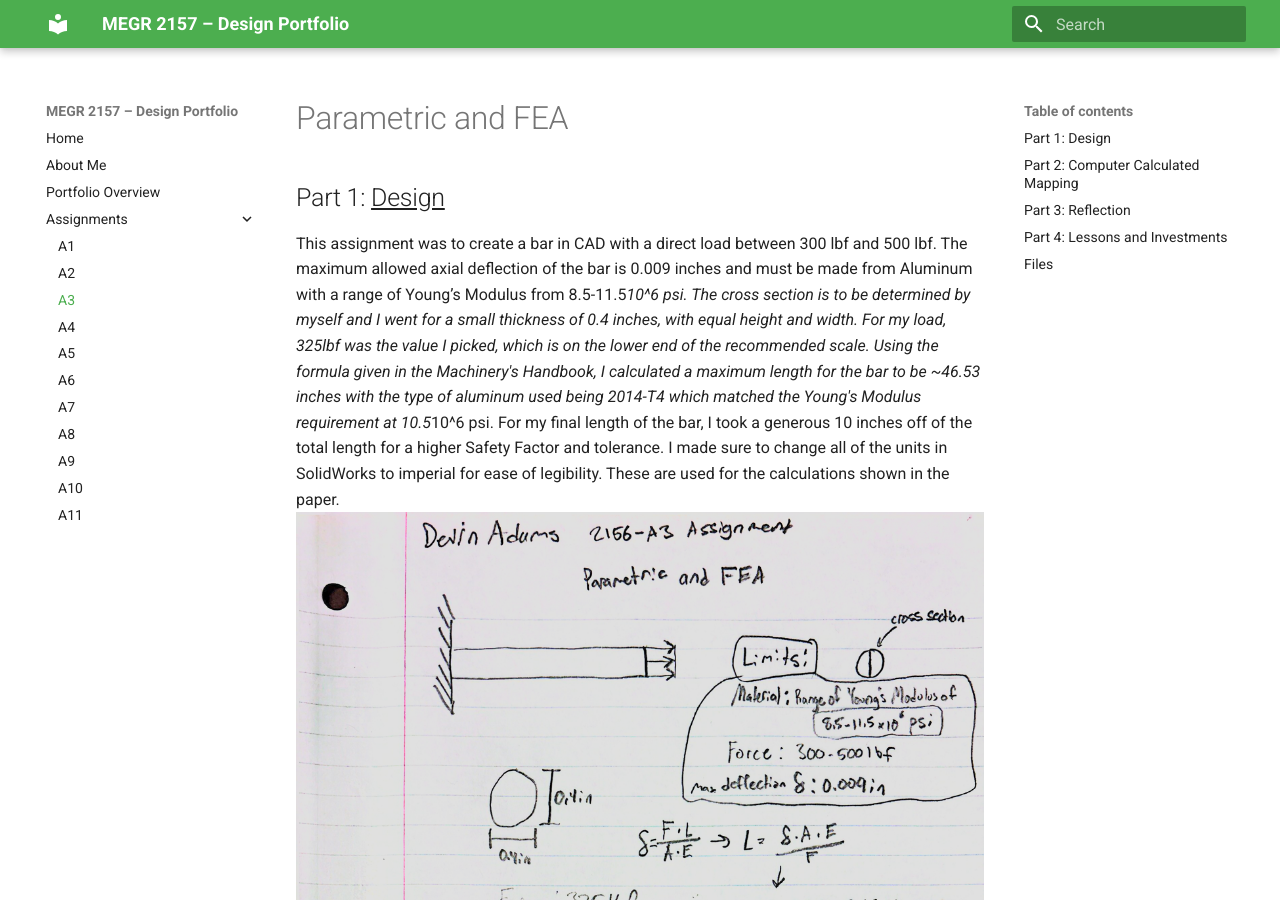
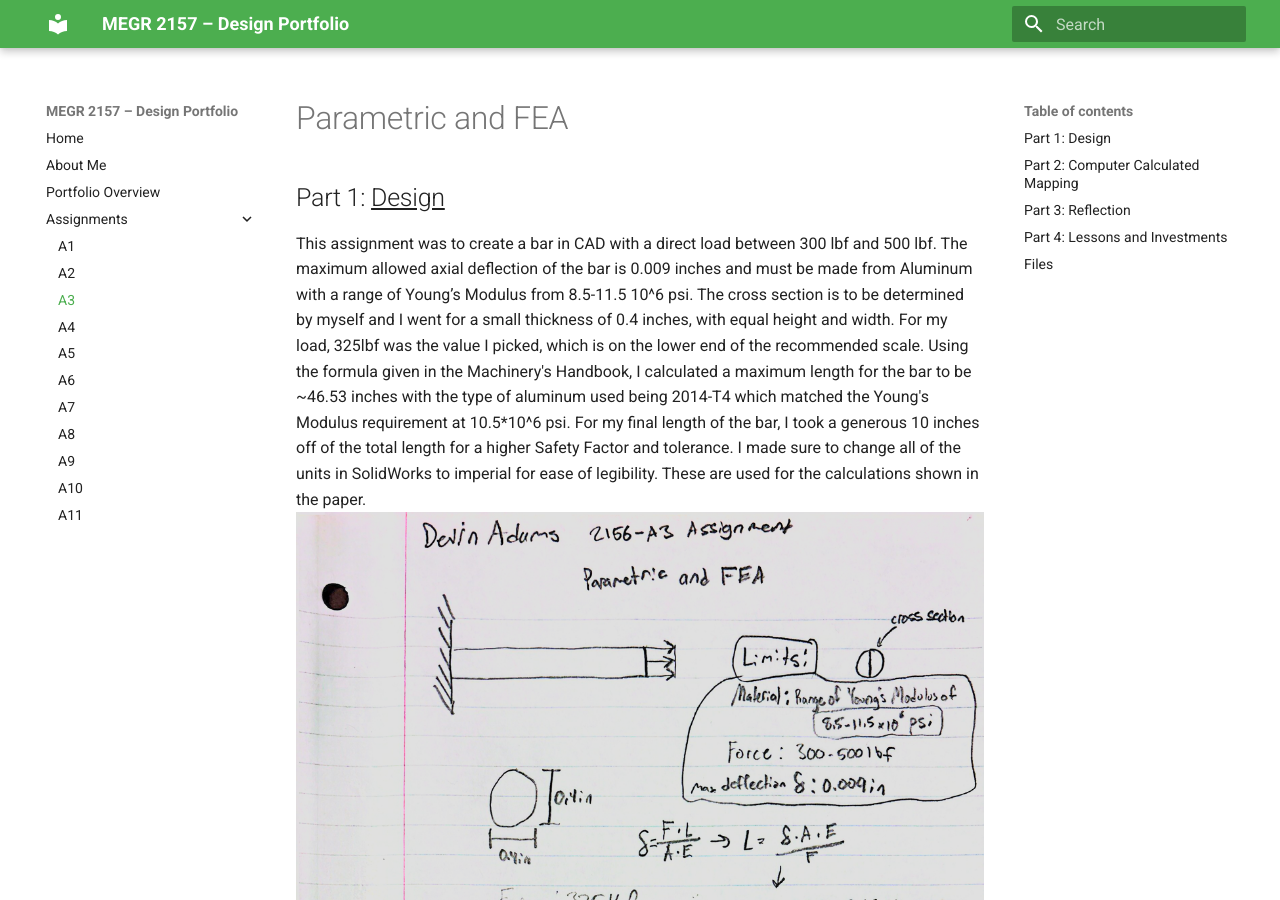
Before and after one commit to dadams78/design-projects-portfolio, an MkDocs documentation site: the page built from docs/assignments/A03/index.md, in a window 1280 px wide and 900 px high. Built offline with MkDocs 1.6.1 and Material for MkDocs 9.7.7, drawn with Linux system fonts in a browser that asks for light colours.

Commit message:
Update index.md

```diff
--- a/docs/assignments/A03/index.md
+++ b/docs/assignments/A03/index.md
@@ -1,7 +1,7 @@
 # Parametric and FEA
 
 ## Part 1: <u>Design</u>
-This assignment was to create a bar in CAD with a direct load between 300 lbf and 500 lbf. The maximum allowed axial deflection of the bar is 0.009 inches and must be made from Aluminum with a range of Young’s Modulus from 8.5-11.5*10^6 psi. The cross section is to be determined by myself and I went for a small thickness of 0.4 inches, with equal height and width. For my load, 325lbf was the value I picked, which is on the lower end of the recommended scale. Using the formula given in the Machinery's Handbook, I calculated a maximum length for the bar to be ~46.53 inches with the type of aluminum used being 2014-T4 which matched the Young's Modulus requirement at 10.5*10^6 psi. For my final length of the bar, I took a generous 10 inches off of the total length for a higher Safety Factor and tolerance. I made sure to change all of the units in SolidWorks to imperial for ease of legibility. These are used for the calculations shown in the paper.
+This assignment was to create a bar in CAD with a direct load between 300 lbf and 500 lbf. The maximum allowed axial deflection of the bar is 0.009 inches and must be made from Aluminum with a range of Young’s Modulus from 8.5-11.5 10^6 psi. The cross section is to be determined by myself and I went for a small thickness of 0.4 inches, with equal height and width. For my load, 325lbf was the value I picked, which is on the lower end of the recommended scale. Using the formula given in the Machinery's Handbook, I calculated a maximum length for the bar to be ~46.53 inches with the type of aluminum used being 2014-T4 which matched the Young's Modulus requirement at 10.5*10^6 psi. For my final length of the bar, I took a generous 10 inches off of the total length for a higher Safety Factor and tolerance. I made sure to change all of the units in SolidWorks to imperial for ease of legibility. These are used for the calculations shown in the paper.
 ![MEGR 2156-7 original image](drawing.png)
 
 
```
